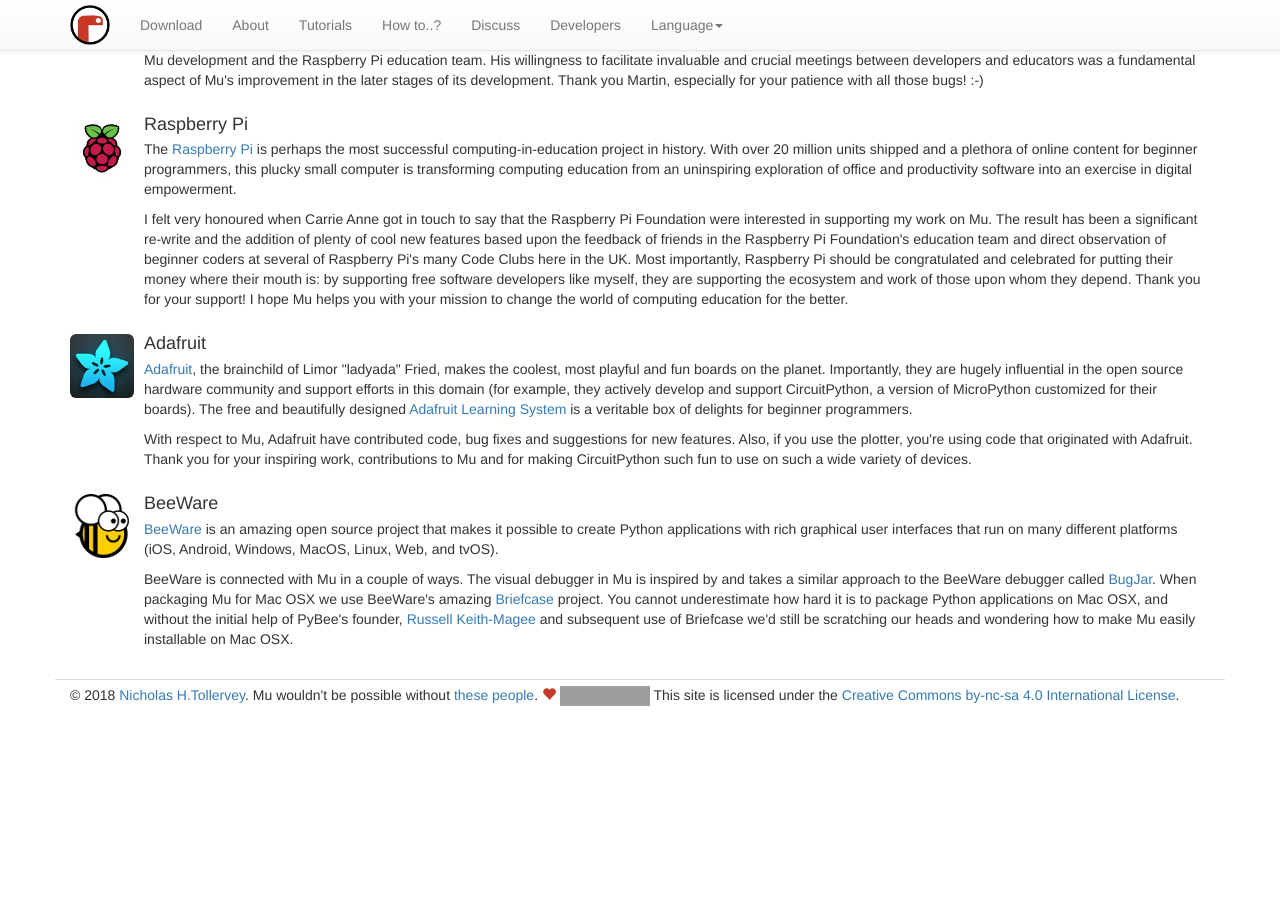
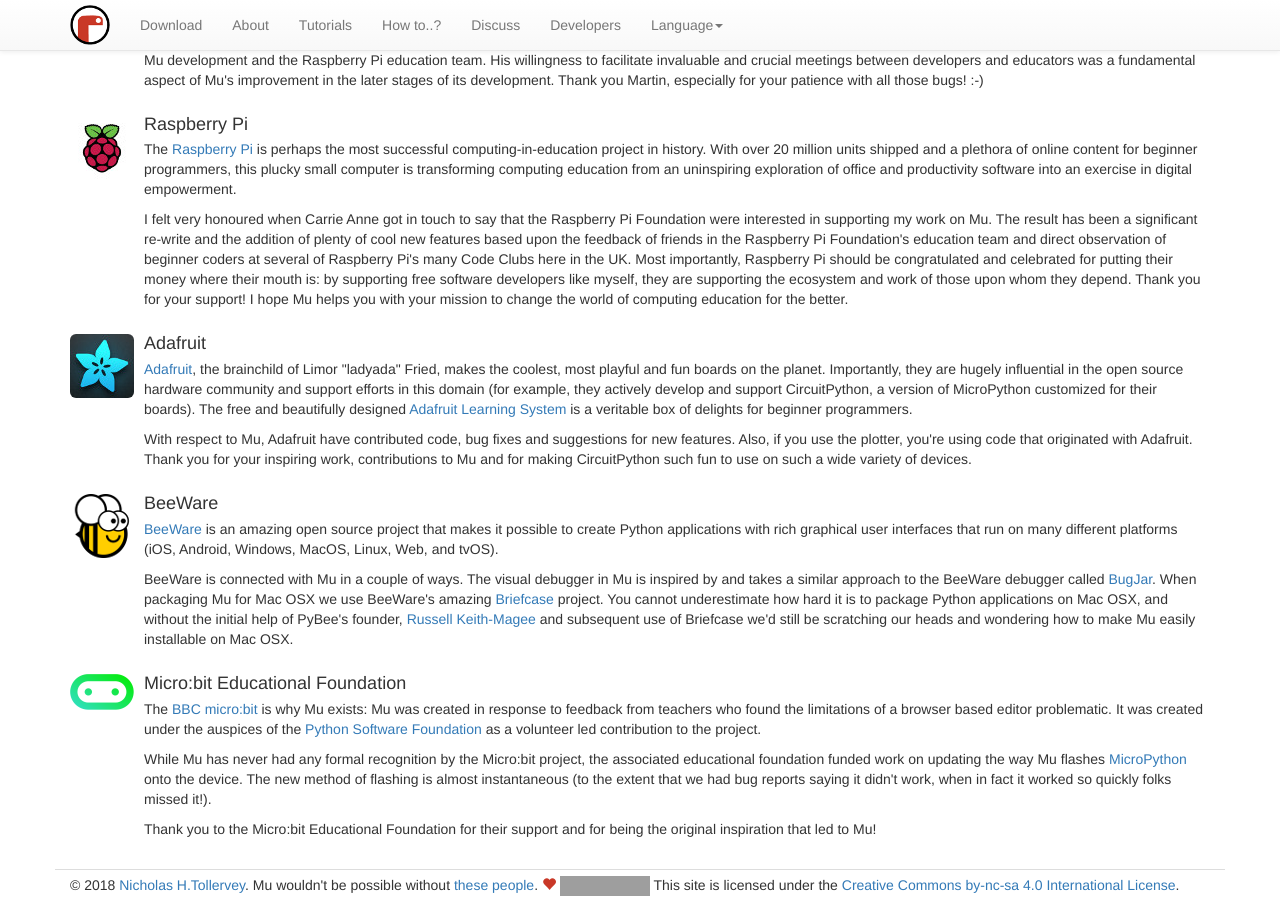
Before and after one commit to zlanderous/mu-editor.github.io, a Jekyll site: the page built from en/thanks.html, in a window 1280 px wide and 900 px high, scrolled down 2113 px. Built offline with Jekyll 4.4.1, drawn with Linux system fonts in a browser that asks for light colours; nearby versions of some CDN libraries; library files that are not in the unit come from our copies; before the commit the page ends 2823 px from its top, so only the background shows below that; grey boxes are pictures that could not be loaded.

Commit message:
Kudos to micro:bitgit add -Agit add -A!

```diff
--- a/en/thanks.html
+++ b/en/thanks.html
@@ -378,3 +378,26 @@
     wondering how to make Mu easily installable on Mac OSX.</p>
   </div>
 </div>
+<div class="media">
+  <div class="media-left">
+      <a href="https://microbit.org/">
+        <img class="media-object img-rounded" src="/img/microbit.png" alt="Micro:bit">
+      </a>
+  </div>
+  <div class="media-body">
+    <h4 class="media-heading">Micro:bit Educational Foundation</h4>
+    <p>The <a href="https://microbit.org/">BBC micro:bit</a> is why Mu
+    exists: Mu was created in response to feedback from teachers who found
+    the limitations of a browser based editor problematic. It was created under
+    the auspices of the <a href="https://python.org/psf/">Python Software
+    Foundation</a> as a volunteer led contribution to the project.</p>
+    <p>While Mu has never had any formal recognition by the Micro:bit project,
+    the associated educational foundation funded work on updating the way Mu
+    flashes <a href="https://micropython.org/">MicroPython</a> onto the device.
+    The new method of flashing is almost instantaneous (to the extent that we
+    had bug reports saying it didn't work, when in fact it worked so quickly
+    folks missed it!).</p>
+    <p>Thank you to the Micro:bit Educational Foundation for their support and
+    for being the original inspiration that led to Mu!</p>
+  </div>
+</div>
```
Also changed, not shown: img/microbit.png (added).
